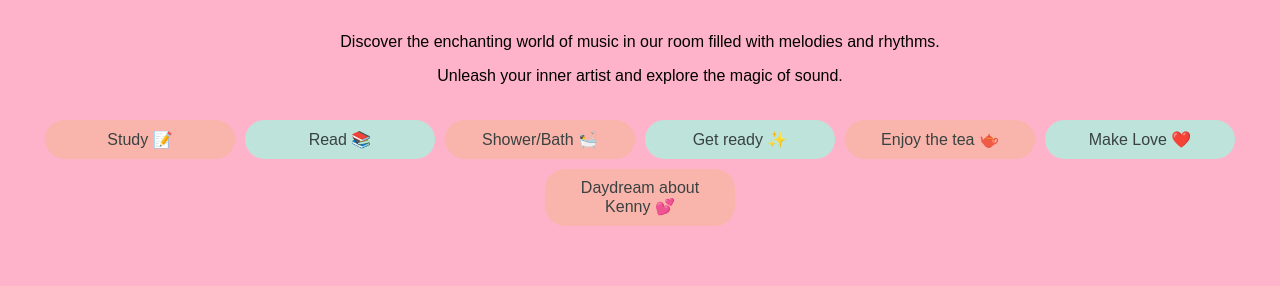
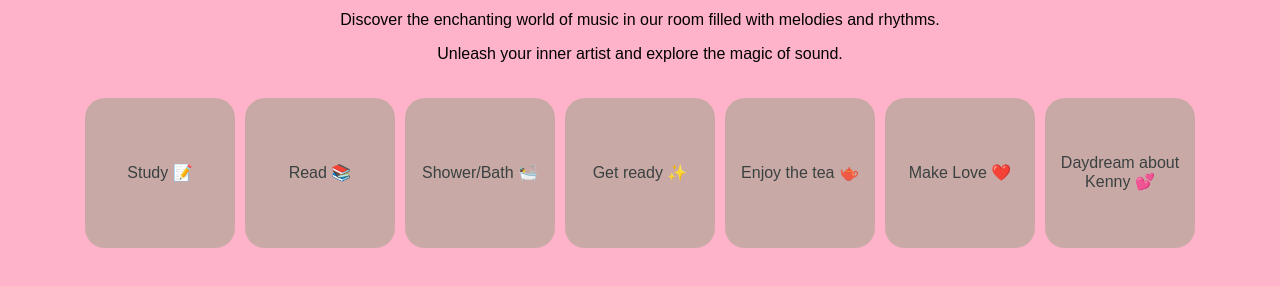
Before and after one commit to itsthekentinator/roomofmusic, a plain HTML site: page index.html in a window 1280 px wide. Shown: the part 326-612 px from the top of the page. Drawn offline with Linux system fonts and the light colour scheme.

Commit message:
Update styles.css

```diff
--- a/styles.css
+++ b/styles.css
@@ -35,21 +35,16 @@ header {
 .button {
   display: inline-block;
   margin: 5px;
-  padding: 10px 20px;
   width: 150px;
+  height: 150px; /* Set the height to match the width */
   border-radius: 20px;
   text-align: center;
   text-decoration: none;
   transition: background-color 0.3s, color 0.3s;
-}
-
-.button:nth-child(odd) {
-  background-color: #f9b5ac; /* Pastel Pink */
-  color: #394240;
-}
-
-.button:nth-child(even) {
-  background-color: #bee3db; /* Pastel Blue */
+  display: flex;
+  align-items: center;
+  justify-content: center;
+  background-color: #C9A9A6; /* Desired color */
   color: #394240;
 }
 
```
